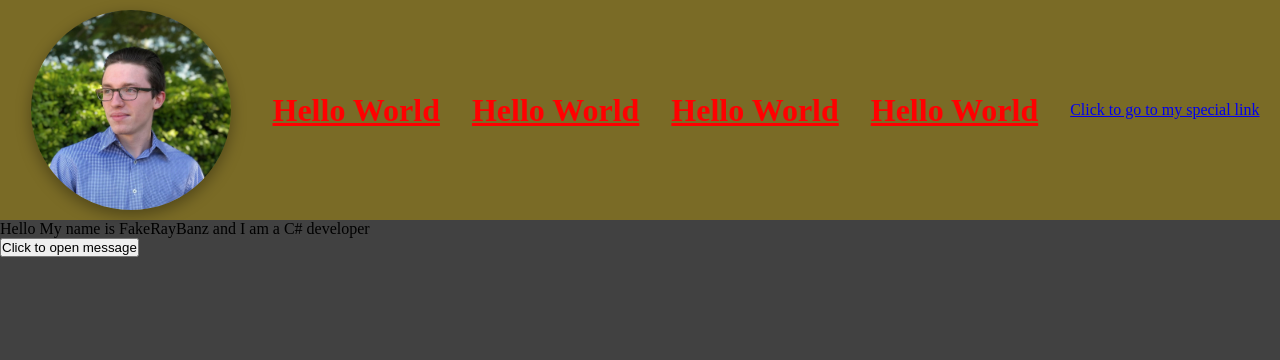
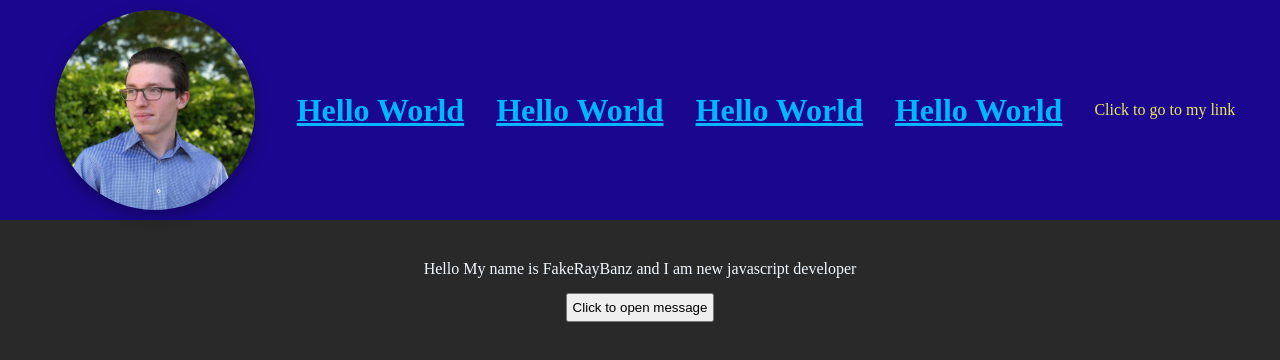
Before and after one commit to FakeRayBanz/MatthewParkerDev, a plain HTML site: page index.html in a window 1280 px wide. Drawn offline with Linux system fonts and the light colour scheme.

Commit message:
Changed colours and styling

```diff
--- a/index.html
+++ b/index.html
@@ -15,10 +15,10 @@
         <h1 class="title">Hello World</h1>
         <h1 class="title">Hello World</h1>
         <h1 class="title">Hello World</h1>
-        <a href="https://www.google.com.au" target="_blank">Click to go to my special link</a>
+        <a id="testLink" href="https://www.google.com.au" target="_blank">Click to go to my link</a>
     </header>
     <main>
-        <p>Hello My name is FakeRayBanz and I am a C# developer</p>
+        <p>Hello My name is FakeRayBanz and I am new javascript developer</p>
         <button id="button">Click to open message</button>
     </main>
 </body>
--- a/style.css
+++ b/style.css
@@ -4,8 +4,28 @@
     box-sizing: border-box;
 }
 
+button {
+    cursor: pointer;
+}
+
+a {
+    text-decoration: none;
+}
+a:hover {
+    text-decoration: underline;
+}
+
+main {
+    display: flex;
+    color: aliceblue;
+    align-items: center;
+    justify-content: center;
+    flex-direction: column;
+    padding: 40px 16px;
+}
+
 body {
-    background-color: rgb(65, 65, 65);
+    background-color: rgb(41, 41, 41);
 }
 
 header {
@@ -13,12 +33,12 @@ header {
     justify-content: center;
     align-items: center;
     gap: 32px;
-    background-color: #7a6b26;
+    background-color: #1b078f;
     flex-direction: row;
 }
 
 .title {
-    color: red;
+    color: rgb(0, 183, 255);
     font-size: 32px;
     font-weight: 700;
     text-decoration: underline;
@@ -37,6 +57,24 @@ header {
     animation: scale-up 1000ms ease-in-out;
 }
 
+#testLink {
+    color: #e6e95a;
+}
+
+#testLink:hover {
+    color: #e6e95a;
+}
+
+#button {
+    margin: 15px;
+    padding: 5px;
+}
+
+#button:hover {
+    cursor: pointer;
+}
+
+
 @keyframes scale-up {
     0% {
         transform: scale(0);
```
